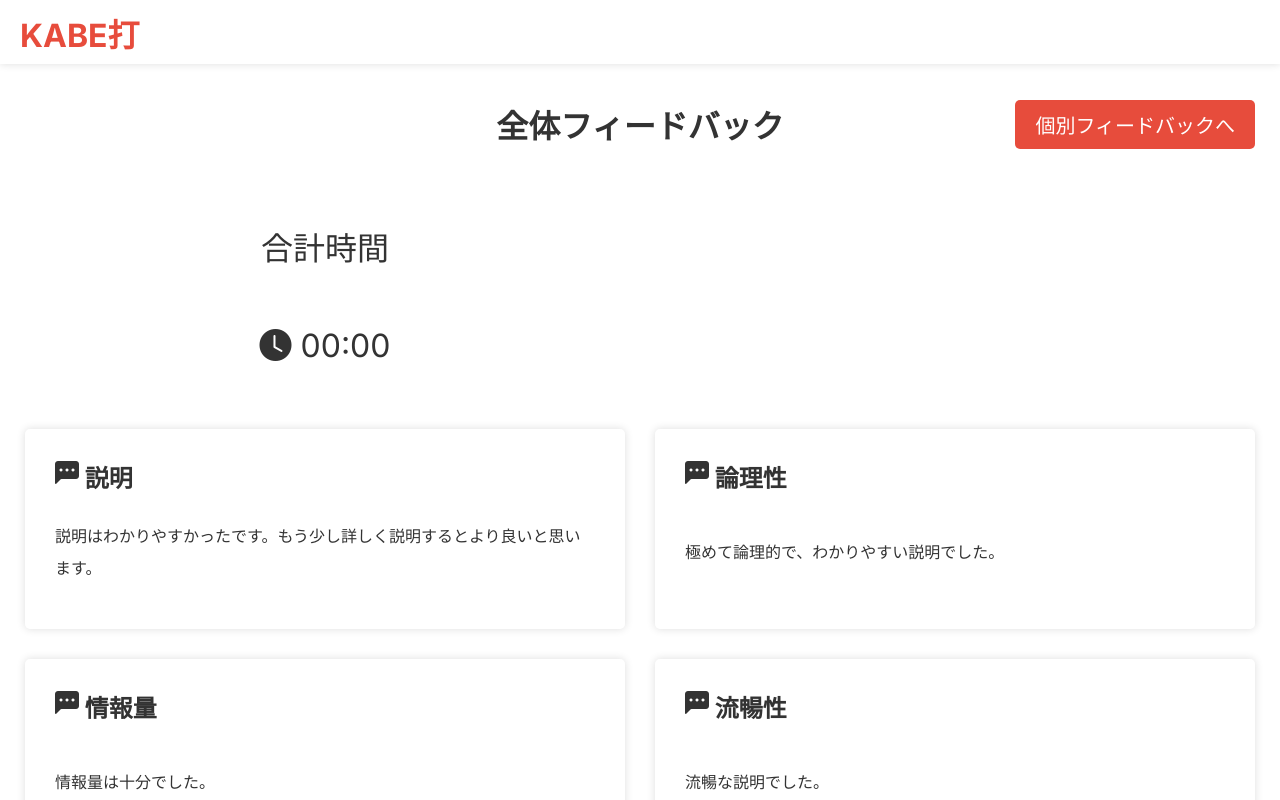
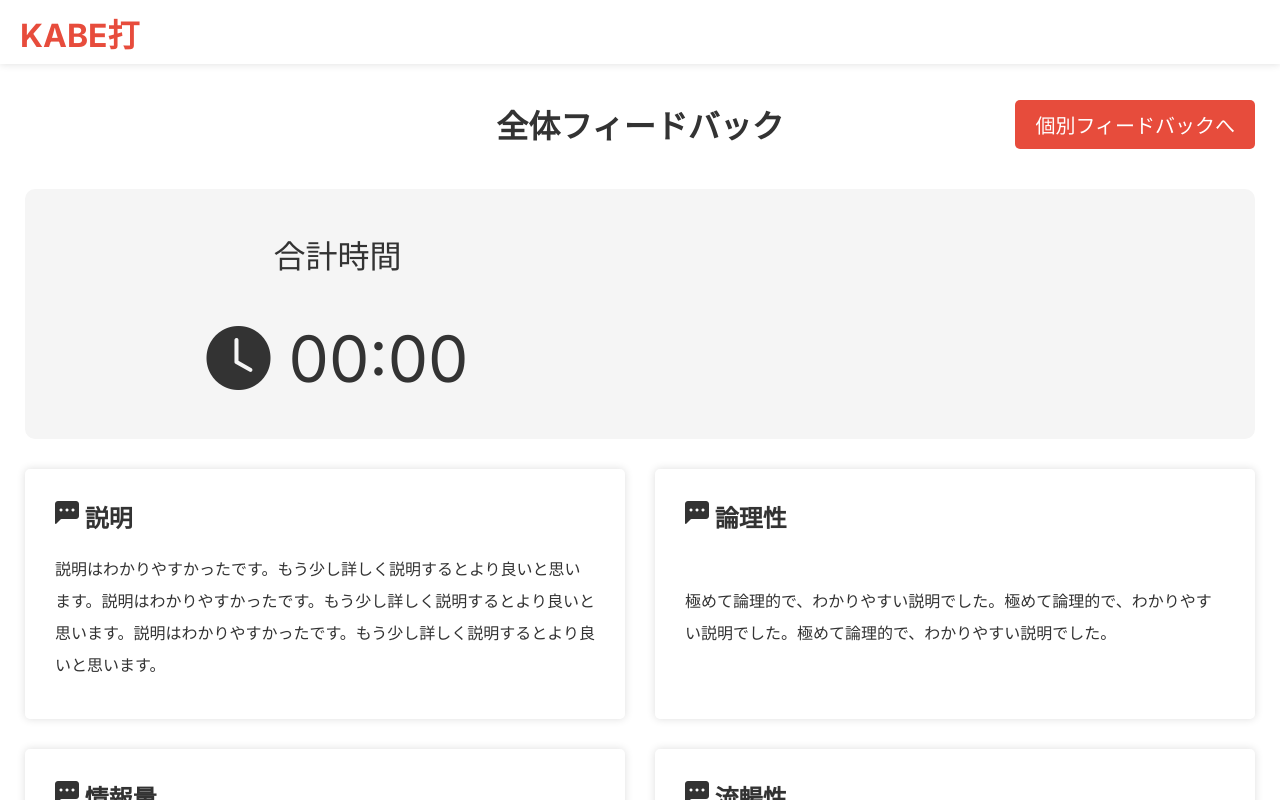
Before and after one commit to itsp-pbl-2023/kagayaki, a Next.js app in the folder src/: page /feedback in a window 1280 px wide. Shown: the top 800 px of the page. Built offline with nearby package versions, Linux system fonts and the light colour scheme.

Commit message:
デザインの改良

```diff
--- a/src/app/components/FeedbackCard.module.css
+++ b/src/app/components/FeedbackCard.module.css
@@ -1,6 +1,6 @@
 .card {
   width: calc(50% - 30px);
-  height: 200px;
+  height: 250px;
   margin: 15px;
   padding: 30px;
   border-radius: 5px;
--- a/src/app/feedback/page.module.css
+++ b/src/app/feedback/page.module.css
@@ -13,7 +13,7 @@
   justify-content: center;
   align-items: center;
   height: 100px;
-  margin-bottom: 20px;
+  margin-bottom: 15px;
 }
 
 .title {
@@ -45,8 +45,11 @@
   display: flex;
   flex-wrap: wrap;
   justify-content: center;
-  height: 200px;
-  margin-bottom: 20px;
+  height: 250px;
+  padding: 20px 10px;
+  border-radius: 10px;
+  margin: 15px;
+  background: #f5f5f5;
 }
 
 .amount_time {
@@ -63,6 +66,13 @@
   font-size: 32px;
 }
 
+.amount_time_text_time {
+  display: flex;
+  justify-content: center;
+  width: 100%;
+  font-size: 64px;
+}
+
 .lap_time {
   display: flex;
   justify-content: center;
@@ -70,7 +80,11 @@
   font-size: 32px;
   width: 50%;
   height: 100%;
-  overflow-y: scroll;
+  overflow-y: auto;
+}
+
+.lap_time::-webkit-scrollbar {
+  display: none;
 }
 
 .lap_time_text {
--- a/src/app/feedback/page.tsx
+++ b/src/app/feedback/page.tsx
@@ -28,8 +28,9 @@ export default function Home() {
     */
     const data = {
       explanation:
-        "説明はわかりやすかったです。もう少し詳しく説明するとより良いと思います。",
-      logic: "極めて論理的で、わかりやすい説明でした。",
+        "説明はわかりやすかったです。もう少し詳しく説明するとより良いと思います。説明はわかりやすかったです。もう少し詳しく説明するとより良いと思います。説明はわかりやすかったです。もう少し詳しく説明するとより良いと思います。",
+      logic:
+        "極めて論理的で、わかりやすい説明でした。極めて論理的で、わかりやすい説明でした。極めて論理的で、わかりやすい説明でした。",
       informativeness: "情報量は十分でした。",
       fluency: "流暢な説明でした。",
     };
@@ -39,14 +40,14 @@ export default function Home() {
     <main className={styles.main}>
       <div className={styles.top_container}>
         <h1 className={styles.title}>全体フィードバック</h1>
-        <Link className={styles.link_button} href="/feedback/1">
+        <Link className={styles.link_button} href="/feedback/detail">
           個別フィードバックへ
         </Link>
       </div>
       <div className={styles.time_container}>
         <div className={styles.amount_time}>
           <div className={styles.amount_time_text}>合計時間</div>
-          <div className={styles.amount_time_text}>
+          <div className={styles.amount_time_text_time}>
             <i className="bi bi-clock-fill" />
             &nbsp;{amountMinutes < 10 ? "0" + amountMinutes : amountMinutes}:
             {amountSeconds < 10 ? "0" + amountSeconds : amountSeconds}
```
Also changed, not shown: src/app/feedback/detail/page.module.css (renamed from src/app/feedback/[pid]/page.module.css, +5 -2 lines), src/app/feedback/detail/page.tsx (renamed from src/app/feedback/[pid]/page.tsx, +21 -12 lines).
